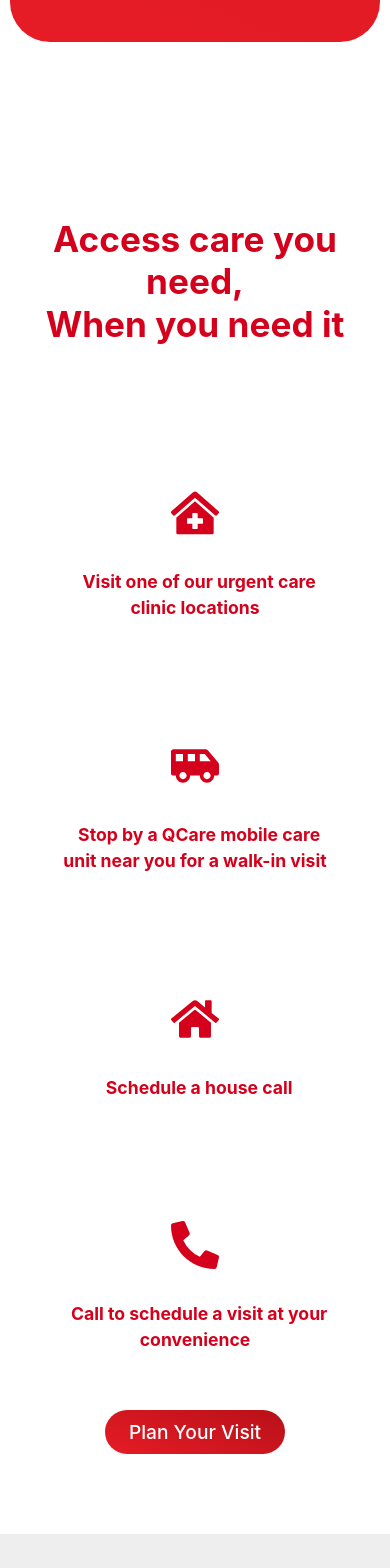
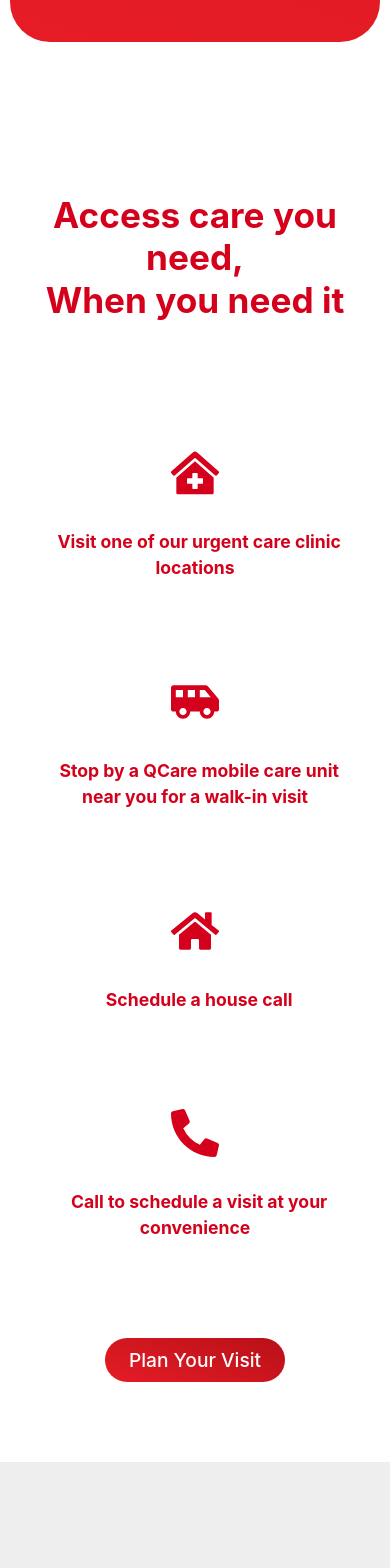
Before and after one commit to BlackRoseRipp/qcare-demo-react, a React (Create React App) app: page /nyc-urgent-care-services in a window 390 px wide. Shown: the part 2638-4206 px from the top of the page. Built offline with nearby package versions, Linux system fonts and the light colour scheme.

Commit message:
Some tweaks

```diff
--- a/src/components/Locations/qpharmacy-locations.json
+++ b/src/components/Locations/qpharmacy-locations.json
@@ -28,7 +28,7 @@
         "State": "NY",
         "Zip": "10023",
         "Country": "United States",
-        "Phone": "",
+        "Phone": "+18777227318",
         "Email": "",
         "Img": ""
     },
--- a/src/components/Nav/NavBar.js
+++ b/src/components/Nav/NavBar.js
@@ -117,7 +117,7 @@ const NavBar = () => {
                                     to: '/urgent-care'
                                 },
                                 {
-                                    to: '/allergies-&-asthma',
+                                    to: '/allergies-asthma',
                                     primary: 'Allergies & Asthma'
                                 },
                                 {
@@ -149,10 +149,6 @@ const NavBar = () => {
                                 {
                                     to: '/billing',
                                     primary: 'Billing Info'
-                                },
-                                {
-                                    to: '/what-to-bring',
-                                    primary: 'What To Bring'
                                 }
                             ]}
                         />
--- a/src/components/Nav/routes.js
+++ b/src/components/Nav/routes.js
@@ -35,7 +35,7 @@ export const routes = () => {
         { path: "/prevention", component: <Wellness />},
         { path: "/pediatrics", component: <Pediatric />},
         { path: "/urgent-care", component: <UrgentCare />},
-        { path: "/allergies-&-asthma", component: <Allergies />},
+        { path: "/allergies-asthma", component: <Allergies />},
         { path: "/covid-19", component: <Covid />},
         { path: "/vaccines", component: <Vaccines />},
         { path: "/plan-your-visit", component: <PlanVisit />},
--- a/src/pages/Home/Home.css
+++ b/src/pages/Home/Home.css
@@ -49,6 +49,23 @@ p {
   background-image: linear-gradient(270deg, #2a86c3 50%, #3fbbe6 100%);
   color: #fff;
   border: 0;
+  transform: translate(0px, -3px);
+}
+
+.btn-red {
+  padding: 0.5rem 1.5rem;
+  color: white;
+  font-size: 1.2rem;
+  font-weight: 500;
+  border: 0;
+  transition: all 220ms ease-in-out;
+  border-radius: 4rem;
+  background: linear-gradient(20deg, #e61c26 0%, #b81018 100%);
+}
+
+.btn-red:hover,
+.btn-red:focus {
+  color: white;
   transform: translate(0px, -3px);
 }
 
@@ -133,9 +150,11 @@ p {
 
 .info-card .card-body {
   background-color: transparent;
-    background: linear-gradient(270deg,
+  background: linear-gradient(
+      270deg,
       rgba(42, 134, 195, 0.85),
-            rgba(63, 188, 230, 0.89)),
+      rgba(63, 188, 230, 0.89)
+    ),
     url("../../../public/assets/img/cute-background-pattern.png");
   width: 100%;
   background-position: center center;
@@ -423,9 +442,11 @@ p {
 
 .doctor-container {
   background-color: transparent;
-    background: linear-gradient(90deg,
+  background: linear-gradient(
+      90deg,
       rgba(9, 70, 105, 0.74),
-            rgba(13, 134, 177, 0.87)),
+      rgba(13, 134, 177, 0.87)
+    ),
     url("../../../public/assets/img/patient-telling-doctor-about-symptoms-disease.jpg");
   width: 100%;
   min-height: 45vh;
@@ -556,8 +577,6 @@ p {
   .hero-body {
     margin-top: 15%;
   }
-
-
 }
 
 @media screen and (max-width: 991px) {
@@ -566,7 +585,7 @@ p {
   }
 
   .red-container {
-        padding: 3rem .25rem;
+    padding: 3rem 0.25rem;
   }
 
   .hstack {
--- a/src/pages/LegalPages/Privacy.js
+++ b/src/pages/LegalPages/Privacy.js
@@ -200,7 +200,7 @@ const Privacy = () => {
                         managed by the same browser settings as those used for
                         Browser Cookies. For more information on how You can delete
                         Flash Cookies, please read "Where can I change the settings
-                        for disabling, or deleting local shared objects?" available at
+                        for disabling, or deleting local shared objects?" available at:&nbsp;
                         <a href='https://helpx.adobe.com/flash-player/kb/disable-local-shared-objects-flash.html#main_Where_can_I_change_the_settings_for_disabling__or_deleting_local_shared_objects_'> https://helpx.adobe.com/flash-player/kb/disable-local-shared-objects-flash.html#main_Where_can_I_change_the_settings_for_disabling__or_deleting_local_shared_objects_</a>
                     </p>
                 </li>
@@ -581,7 +581,7 @@ const Privacy = () => {
                 </li>
                 <li>
                     <p>
-                        Their Privacy Policy can be viewed at
+                        Their Privacy Policy can be viewed at:&nbsp;
                         <a href='https://www.klaviyo.com/legal'>https://www.klaviyo.com/legal</a>
                     </p>
                 </li>
--- a/src/pages/Services/Services.css
+++ b/src/pages/Services/Services.css
@@ -98,7 +98,7 @@
   display: flex;
   flex-direction: column;
   align-items: center;
-  justify-content: center;
+  justify-content: start;
   width: 100%;
   height: 100%;
   margin: 1rem auto;
@@ -240,7 +240,7 @@
   .red-header,
   .white-header {
     text-align: center !important;
-    padding: 2rem .5rem !important;
+    padding: 2rem 0.5rem !important;
   }
 
   .btn-care {
--- a/src/pages/Services/Services.js
+++ b/src/pages/Services/Services.js
@@ -129,7 +129,7 @@ const Services = () => {
                         </a>
                     </div>
                     <div className="col-lg-4 col-md-6 text-center">
-                        <a href="/allergies-&-asthma" className="btn btn-service">
+                        <a href="/allergies-asthma" className="btn btn-service">
                             <img className='service-icon-img' src='assets/img/allergies-img.png' />
                             <span className='service-icon-text'>Allergies & Asthma</span>
                         </a>
@@ -143,40 +143,34 @@ const Services = () => {
                 </div>
             </div>
             <div className="white-container container pt-4">
+                <h3 className='red-header text-center'>Access care you need,<br></br> When you need it</h3>
                 <div className='row w-100 mx-0 mt-4'>
-                    <div className='col-lg-6 d-flex flex-column justify-content-center'>
-                        <h3 className='red-header'>Access care you need,<br></br> When you need it</h3>
-                    </div>
-                    <div className='col-lg-6'>
-                        <div className="row w-100 mx-0 g-4">
-                            <div className='col-lg-6 text-center'>
+                    <div className='col-lg-3 col-md-6 text-center'>
                         <a className='btn btn-care' href='/locations'>
                             <FaClinicMedical className='red-icon' />
                             <span>&nbsp; Visit one of our urgent care clinic locations</span>
                         </a>
                     </div>
-                            <div className='col-lg-6 text-center'>
+                    <div className='col-lg-3 col-md-6 text-center'>
                         <a className='btn btn-care' href='/mobile-stations'>
                             <FaShuttleVan className='red-icon' />
                             <span>&nbsp; Stop by a QCare mobile care unit near you for a walk-in visit</span>
                         </a>
                     </div>
-                            <div className="col-lg-6 text-center">
+                    <div className="col-lg-3 col-md-6 text-center">
                         <a className='btn btn-care' href='/house-calls'>
                             <FaHome className='red-icon' />
                             <span>&nbsp; Schedule a house call</span>
                         </a>
                     </div>
-                            <div className='col-lg-6 text-center'>
+                    <div className='col-lg-3 col-md-6 text-center'>
                         <a className='btn btn-care' href='tel:877-722-7318'>
                             <FaPhoneAlt className='red-icon' />
                             <span>&nbsp; Call to schedule a visit at your convenience</span>
                         </a>
                     </div>
                 </div>
-                    </div>
-                </div>
-                <div className='text-center mt-4'>
+                <div className='text-center mt-5'>
                     <a href='/plan-your-visit' className='btn btn-red'>Plan Your Visit</a>
                 </div>
             </div>
--- a/src/pages/Services/UrgentCare.js
+++ b/src/pages/Services/UrgentCare.js
@@ -62,6 +62,9 @@ const UrgentCare = () => {
                             sick enough to visit the Emergency Room.
                         </p>
                     </div>
+                </div>
+                <div className='text-center mt-4'>
+                    <a href='/appointment' className='btn btn-red'>Schedule an Appointment</a>
                 </div>
             </div>
             <div className='blue-container'>
@@ -316,10 +319,11 @@ const UrgentCare = () => {
                         </div>
                     </div>
                 </div>
-                <div className='container text-center mt-5 visually-hidden'>
-                    <h3 className='red-header'>
+                <div className='container text-center mt-5'>
+                    <h3 className='red-header visually-hidden'>
                         If you’re experiencing a non-life-threatening illness or injury, visit Qcare to get better faster.
                     </h3>
+                    <a href='/appointment' className='btn btn-blue'>Schedule your Appointment</a>
                 </div>
             </div>
             <div className="grey-container text-center">
```
Also changed, not shown: public/index.html (+14 -6 lines), src/pages/Home/Home.js (+6 -3 lines). Lines whose indentation alone changed are shown as unchanged.
